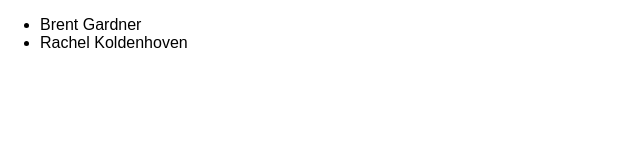
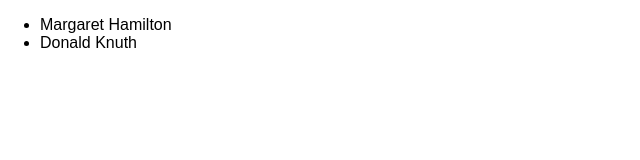
Before and after one commit to sumathyramesh/react-crud-duplicate, a React (Create React App) app: page / in a window 1280 px wide. Shown: the top 160 px of the page, without its empty margins (0-640 px from the left). Built offline with nearby package versions, Linux system fonts and the light colour scheme; the HTML template or start-up script is replaced by a standard one.

Commit message:
Change names of default people

```diff
--- a/src/App.js
+++ b/src/App.js
@@ -8,8 +8,8 @@ class App extends Component {
     super(props);
     this.state = {
       people: [
-        {firstName: 'Brent', lastName: 'Gardner'},
-        {firstName: 'Rachel', lastName: 'Koldenhoven'}
+        {firstName: 'Margaret', lastName: 'Hamilton'},
+        {firstName: 'Donald', lastName: 'Knuth'}
       ]
     }
   }
```
Also changed, not shown: 1 other file (tests, documents, lock files or other folders).
